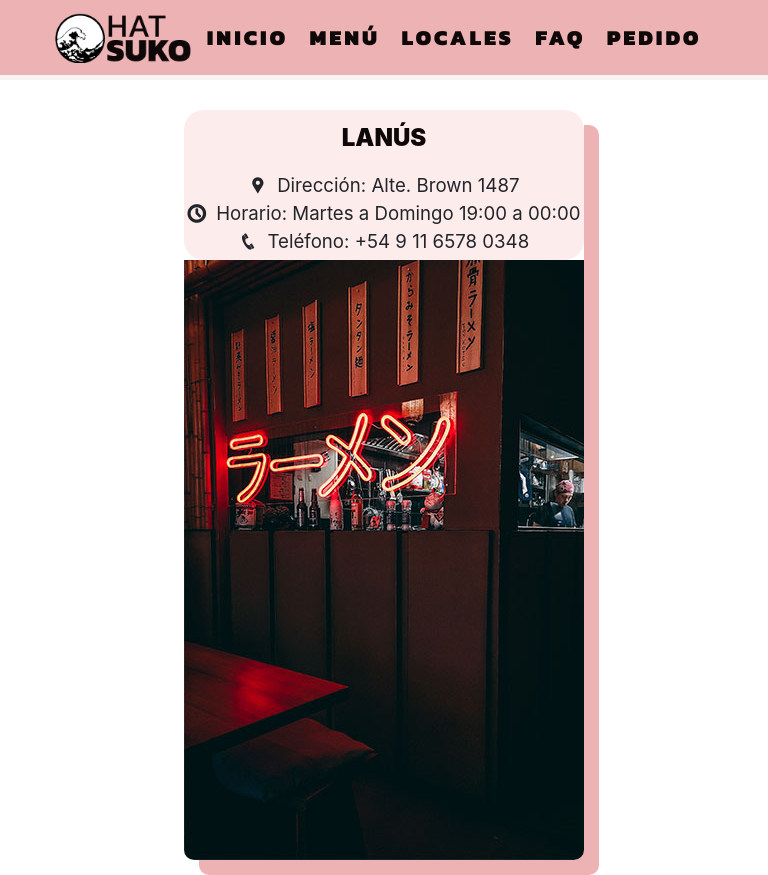
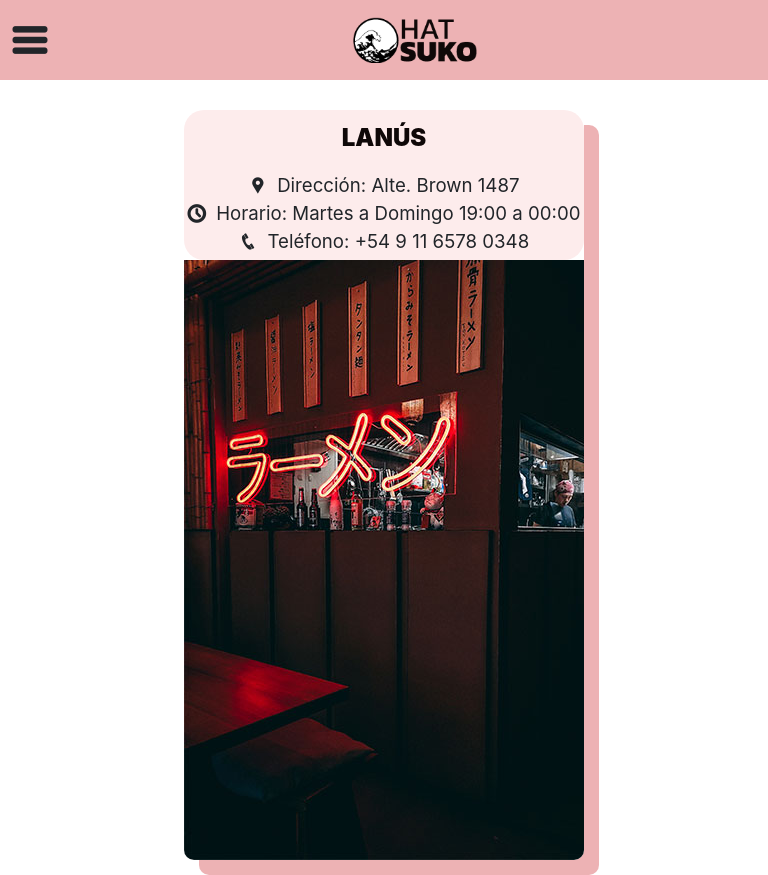
Before and after one commit to SergioHernanSilva/hatsuko-jp, a website: page pages/locales.html in a window 768 px wide. Shown: the top 875 px of the page. Drawn offline with nearby package versions, Linux system fonts and the light colour scheme.

Commit message:
se corrigieron @media

```diff
--- a/scss/style.scss
+++ b/scss/style.scss
@@ -1418,48 +1418,58 @@ body {
 
     .nav {
         display: flex;
-        flex-direction: row;
-        justify-content: space-around;
+        justify-content: space-between;
         align-items: center;
-        width: 100%;
-        height: 75px;
+        position: fixed;
+        height: 80px;
 
         .nav__logo {
-            display: inline-block;
-            justify-content: flex-start;
-            width: 15%;
+            width: 85%;
+            height: 80%;
         }
         .nav__img {
-            height: 40px;
-            margin: 0;
-            display: flex;
-            flex-direction: row;
-            justify-content: flex-start;
-            align-content: flex-start;
-            align-items: flex-start;
-            width: auto;
-        }
-        .nav__menu-list {
-            width: 300px;
-            display: inline-block;
-            justify-content: center;
-            margin: 0;
-            padding: 0;
+            margin: 0;
+            width: 70%;
+            height: 70%;
+        }
+        .nav__menu{
+            background-color: $rosa-nav;
+            height: 1px;
+            position: relative;
+            top: 0;
+            width: 100%;
+            z-index: 100;
+            margin-top: -110%;
+            transition: all 500ms ease;
+
+            .nav__menu-list {
+                background-color: $rosa-nav;
+                flex-direction: column;
+                border-top: 1px solid $blanco;
+                width: 100%;
+                margin-top: 0;
+                font-size: 12pt;
+                height: 150px;
+                padding-left: 15px;
+            }
+        }
+        .nav__redes {
+            display: none;
+        }
+        .nav__icon {
+            display: block;
+            margin: 0;
+        }
+        #nav__btn:checked ~ .nav__menu{
+            margin: 0;
         }
         .nav__button-menu {
-            font-size: 16pt;
-            letter-spacing: 3px;
-            font-weight: 900;
-            display: flex;
-            flex-direction: row;
-            justify-content: center;
-            align-items: center;
-            margin: 5px;
-            padding: 0;
-        }
-        .nav__redes, .nav__redes-list, .nav__button-redes {
-            display: none;
-        }
+            font-size: 14pt;
+            margin: 0;
+        }
+    }
+    .nav__button {
+        display: flex;
     }
     .banner {
         display: none;
@@ -1845,54 +1855,58 @@ body {
 @media screen and (min-width: 768px) and (max-width: 922px) {
     .nav {
         display: flex;
-        flex-direction: row;
-        justify-content: space-around;
+        justify-content: space-between;
         align-items: center;
-        width: 100%;
-        height: 75px;
+        position: fixed;
+        height: 80px;
 
         .nav__logo {
-            display: flex;
-            flex-direction: row;
-            width: 50px;
+            width: 85%;
+            height: 80%;
         }
         .nav__img {
-            height: 50px;
-            width: auto;
-            margin-left: 10px;
-            display: flex;
-            flex-direction: row;
-            justify-content: space-around;
-            align-content: center;
-            align-items: center;
-        }
-        .nav__menu {
-            font-size: 12pt;
-            display: flex;
-            flex-direction: row;
-            justify-content: center;
-            align-items: center;
-            height: auto;
-            margin: 0;
-            padding: 0;
+            margin: 0;
             width: 70%;
+            height: 70%;
+        }
+        .nav__menu{
+            background-color: $rosa-nav;
+            height: 1px;
+            position: relative;
+            top: 0;
+            width: 100%;
+            z-index: 100;
+            margin-top: -110%;
+            transition: all 500ms ease;
+
             .nav__menu-list {
-                height: auto;
-                padding: 0;
+                background-color: $rosa-nav;
+                flex-direction: column;
+                border-top: 1px solid $blanco;
+                width: 100%;
+                margin-top: 0;
                 font-size: 12pt;
-            }
+                height: 150px;
+                padding-left: 15px;
+            }
+        }
+        .nav__redes {
+            display: none;
+        }
+        .nav__icon {
+            display: block;
+            margin: 0;
+        }
+        #nav__btn:checked ~ .nav__menu{
+            margin: 0;
         }
         .nav__button-menu {
-            letter-spacing: 3px;
-            font-weight: 900;
-            display: inline-block;
-            justify-content: center;
-            margin: 0;
-            padding: 0;
-        }
-        .nav__redes, .nav__redes-list, .nav__button-redes {
-            display: none;
-        }
+            font-size: 14pt;
+            margin: 0;
+        }
+    }
+    .nav__button {
+        display: flex;
     }
 
     /*Index*/
@@ -2562,13 +2576,13 @@ body {
     /*Locales*/
     .sucursales {
         background-color: $rosa-light;
-        margin: 75px 0 150px 0;
+        margin: 75px 0 50px 0;
         display: flex;
         justify-content: center;
 
         .sucursales__nuestroslocales {
             background-color: $rosa-claro;
-            width: 350px;
+            width: 250px;
             height: 200px;
             grid-area: nuestros-locales;
             display: flex;
@@ -2585,7 +2599,7 @@ body {
             "nuestros-locales"
             "fotoLanus";
             grid-template-rows: auto;
-            grid-template-columns: 350px;
+            grid-template-columns: 250px;
             box-shadow: 15px 15px $rosa-nav;
             transition: all 0.25s;
             border-radius: 10px;
@@ -2593,15 +2607,17 @@ body {
             border-bottom-right-radius: 10px;
 
             .sucursales__locales__barrios {
-                font-size: 20pt;
+                font-size: 18pt;
                 font-weight: 900;
                 color:  $negro;
                 margin-top: 20px;
+                text-align: center;
             }
             .sucursales__locales__info {
-                font-size: 14pt;
+                font-size: 12pt;
                 font-weight: 400;
                 margin: 0;
+                text-align: center;
 
                 @mixin info-locales ($sucursal){
                     grid-area: $sucursal;
@@ -2620,7 +2636,7 @@ body {
             .sucursales__img {
                 border-bottom-left-radius: 10px;
                 border-bottom-right-radius: 10px;
-                width: 350px;
+                width: 250px;
             }
         }
         .sucursales__locales:hover {
@@ -2952,7 +2968,7 @@ body {
 
         .sucursales__nuestroslocales {
             background-color: $rosa-claro;
-            width: 400px;
+            width: 350px;
             height: 200px;
             grid-area: nuestros-locales;
             display: flex;
@@ -3002,6 +3018,7 @@ body {
             .sucursales__img {
                 border-bottom-left-radius: 10px;
                 border-bottom-right-radius: 10px;
+                width: 350px;
             }
         }
         .sucursales__locales:hover {
```
Also changed, not shown: css/main.css.
